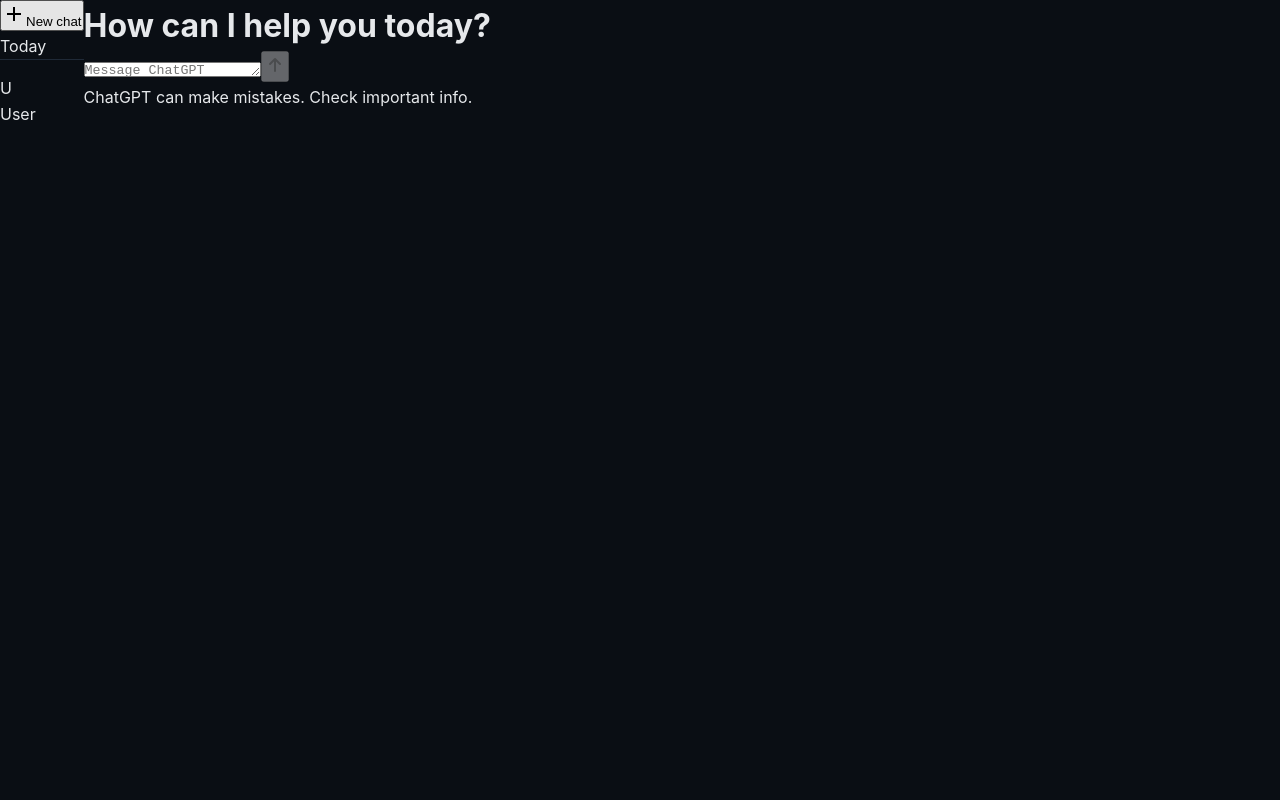
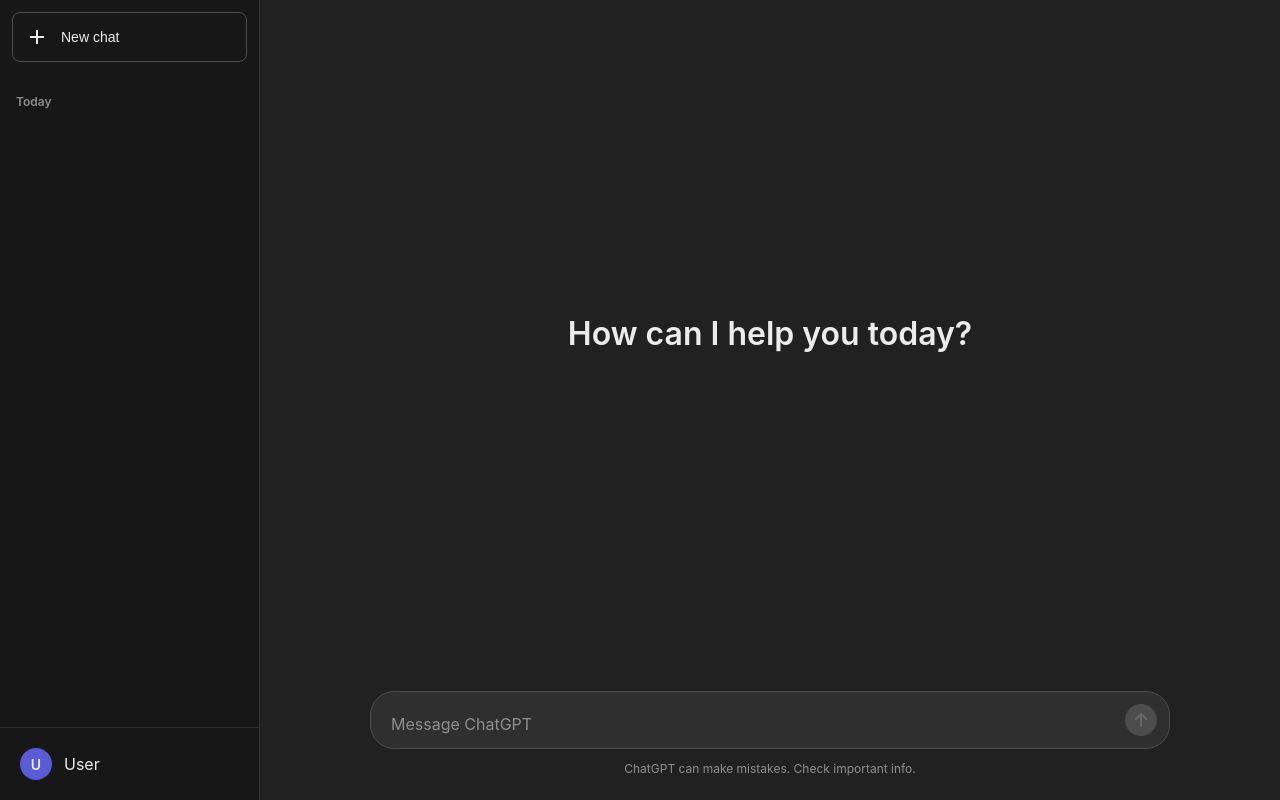
Before and after one commit to asaithebest/Nova, a Next.js app: page / in a window 1280 px wide. Built offline with nearby package versions, Linux system fonts and the light colour scheme.

Commit message:
Update globals.css

```diff
--- a/styles/globals.css
+++ b/styles/globals.css
@@ -1,667 +1,300 @@
-/* globals.css */
-
 * {
-  box-sizing: border-box;
   margin: 0;
   padding: 0;
-}
-
-:root {
-  --bg-primary: #0a0e14;
-  --bg-secondary: #111621;
-  --bg-tertiary: #1a1f2e;
-  --bg-hover: #252b3a;
-
-  --text-primary: #e6e8eb;
-  --text-secondary: #9ca3af;
-  --text-tertiary: #6b7280;
-
-  --accent-primary: #3b82f6;
-  --accent-hover: #2563eb;
-  --accent-light: #1e40af;
-
-  --border-color: #1f2937;
-  --border-light: #374151;
-
-  --user-bubble: #3b82f6;
-  --assistant-bubble: #1f2937;
-
-  --success: #10b981;
-  --error: #ef4444;
-  --warning: #f59e0b;
-
-  --shadow-sm: 0 1px 2px 0 rgba(0, 0, 0, 0.3);
-  --shadow-md: 0 4px 6px -1px rgba(0, 0, 0, 0.4);
-  --shadow-lg: 0 10px 15px -3px rgba(0, 0, 0, 0.5);
-  --shadow-xl: 0 20px 25px -5px rgba(0, 0, 0, 0.6);
+  box-sizing: border-box;
 }
 
 body {
   font-family: -apple-system, BlinkMacSystemFont, "Segoe UI", Roboto, "Helvetica Neue", Arial, sans-serif;
-  background: var(--bg-primary);
-  color: var(--text-primary);
+  background: #212121;
+  color: #ececec;
   overflow: hidden;
-  line-height: 1.6;
 }
 
 .app {
   display: flex;
   height: 100vh;
   width: 100vw;
-  overflow: hidden;
 }
 
-/* ===== SIDEBAR ===== */
-
-.leftbar {
-  width: 280px;
-  background: var(--bg-secondary);
-  border-right: 1px solid var(--border-color);
+/* SIDEBAR */
+.sidebar {
+  width: 260px;
+  background: #171717;
   display: flex;
   flex-direction: column;
-  padding: 24px 16px;
-  overflow-y: auto;
+  border-right: 1px solid #2f2f2f;
   flex-shrink: 0;
 }
 
-.brand {
+.sidebar-header {
+  padding: 12px;
+}
+
+.new-chat {
+  width: 100%;
+  padding: 12px;
+  background: transparent;
+  border: 1px solid #4d4d4d;
+  border-radius: 8px;
+  color: #ececec;
+  font-size: 14px;
+  cursor: pointer;
   display: flex;
   align-items: center;
   gap: 12px;
-  margin-bottom: 32px;
-  padding-bottom: 24px;
-  border-bottom: 1px solid var(--border-color);
+  transition: background 0.2s;
 }
 
-.logo {
-  width: 48px;
-  height: 48px;
-  background: linear-gradient(135deg, var(--accent-primary), var(--accent-light));
-  border-radius: 12px;
+.new-chat:hover {
+  background: #2a2a2a;
+}
+
+.conversations {
+  flex: 1;
+  overflow-y: auto;
+  padding: 8px;
+}
+
+.conv-section {
+  margin-bottom: 16px;
+}
+
+.conv-title {
+  font-size: 12px;
+  color: #8e8e8e;
+  padding: 12px 8px 8px 8px;
+  font-weight: 600;
+}
+
+.sidebar-footer {
+  padding: 12px;
+  border-top: 1px solid #2f2f2f;
+}
+
+.user-section {
+  display: flex;
+  align-items: center;
+  gap: 12px;
+  padding: 8px;
+  cursor: pointer;
+  border-radius: 8px;
+  transition: background 0.2s;
+}
+
+.user-section:hover {
+  background: #2a2a2a;
+}
+
+.user-avatar {
+  width: 32px;
+  height: 32px;
+  border-radius: 50%;
+  background: #5b5bd6;
   display: flex;
   align-items: center;
   justify-content: center;
-  flex-shrink: 0;
-  box-shadow: var(--shadow-md);
+  font-weight: 600;
+  font-size: 14px;
 }
 
-.logo svg {
-  width: 28px;
-  height: 28px;
-  color: white;
-  stroke-width: 2.5;
-}
-
-.brand-text h1 {
-  font-size: 20px;
-  font-weight: 700;
-  letter-spacing: -0.02em;
-  color: var(--text-primary);
-  margin: 0;
-}
-
-.brand-text small {
-  font-size: 12px;
-  color: var(--text-tertiary);
-  font-weight: 500;
-  letter-spacing: 0.02em;
-}
-
-/* Navigation Section */
-
-.nav-section {
-  flex: 1;
-  margin-bottom: 24px;
-}
-
-.nav-title {
-  font-size: 11px;
-  font-weight: 700;
-  color: var(--text-tertiary);
-  letter-spacing: 0.08em;
-  text-transform: uppercase;
-  margin-bottom: 12px;
-  padding: 0 8px;
-}
-
-.nav-list {
-  display: flex;
-  flex-direction: column;
-  gap: 4px;
-}
-
-.nav-item {
-  display: flex;
-  align-items: center;
-  gap: 12px;
-  padding: 10px 12px;
-  background: transparent;
-  border: none;
-  border-radius: 8px;
-  color: var(--text-secondary);
-  font-size: 14px;
-  font-weight: 500;
-  cursor: pointer;
-  transition: all 0.15s ease;
-  width: 100%;
-  text-align: left;
-}
-
-.nav-item:hover {
-  background: var(--bg-hover);
-  color: var(--text-primary);
-}
-
-.nav-item.active {
-  background: var(--bg-tertiary);
-  color: var(--text-primary);
-  border: 1px solid var(--border-light);
-}
-
-.nav-item svg {
-  width: 18px;
-  height: 18px;
-  flex-shrink: 0;
-  stroke-width: 2;
-}
-
-/* Sidebar Footer */
-
-.sidebar-footer {
-  margin-top: auto;
-  padding-top: 16px;
-  border-top: 1px solid var(--border-color);
-  display: flex;
-  flex-direction: column;
-  gap: 8px;
-}
-
-.footer-btn {
-  display: flex;
-  align-items: center;
-  gap: 10px;
-  padding: 10px 12px;
-  background: transparent;
-  border: none;
-  border-radius: 8px;
-  color: var(--text-secondary);
-  font-size: 13px;
-  font-weight: 500;
-  cursor: pointer;
-  transition: all 0.15s ease;
-  width: 100%;
-  text-align: left;
-}
-
-.footer-btn:hover {
-  background: var(--bg-hover);
-  color: var(--text-primary);
-}
-
-.footer-btn svg {
-  width: 16px;
-  height: 16px;
-  flex-shrink: 0;
-}
-
-.footer-note {
-  display: flex;
-  align-items: center;
-  gap: 8px;
-  padding: 12px;
-  margin-top: 8px;
-  background: rgba(16, 185, 129, 0.08);
-  border: 1px solid rgba(16, 185, 129, 0.2);
-  border-radius: 8px;
-  font-size: 12px;
-  color: var(--success);
-  font-weight: 500;
-}
-
-.footer-note svg {
-  width: 14px;
-  height: 14px;
-  flex-shrink: 0;
-}
-
-/* ===== CHAT AREA ===== */
-
-.chat-area {
+/* MAIN AREA */
+.main {
   flex: 1;
   display: flex;
   flex-direction: column;
-  background: var(--bg-primary);
-  overflow: hidden;
+  position: relative;
+  background: #212121;
 }
 
-/* Header */
-
-.header-area {
-  display: flex;
-  align-items: center;
-  justify-content: space-between;
-  padding: 20px 32px;
-  border-bottom: 1px solid var(--border-color);
-  background: var(--bg-secondary);
-  flex-shrink: 0;
-}
-
-.header-left {
-  display: flex;
-  flex-direction: column;
-  gap: 4px;
-}
-
-.header-left h2 {
-  font-size: 18px;
-  font-weight: 700;
-  color: var(--text-primary);
-  margin: 0;
-}
-
-.status-indicator {
-  display: flex;
-  align-items: center;
-  gap: 8px;
-  font-size: 13px;
-  color: var(--text-secondary);
-}
-
-.status-dot {
-  width: 8px;
-  height: 8px;
-  background: var(--success);
-  border-radius: 50%;
-  display: inline-block;
-  animation: pulse 2s ease-in-out infinite;
-}
-
-@keyframes pulse {
-  0%, 100% {
-    opacity: 1;
-    transform: scale(1);
-  }
-  50% {
-    opacity: 0.7;
-    transform: scale(1.1);
-  }
-}
-
-.header-actions {
-  display: flex;
-  gap: 8px;
-}
-
-.icon-btn {
-  width: 40px;
-  height: 40px;
+.empty-state {
+  flex: 1;
   display: flex;
   align-items: center;
   justify-content: center;
-  background: transparent;
-  border: 1px solid var(--border-color);
-  border-radius: 8px;
-  color: var(--text-secondary);
-  cursor: pointer;
-  transition: all 0.15s ease;
+  flex-direction: column;
+  padding: 24px;
 }
 
-.icon-btn:hover {
-  background: var(--bg-hover);
-  border-color: var(--border-light);
-  color: var(--text-primary);
+.empty-state h1 {
+  font-size: 32px;
+  font-weight: 600;
+  color: #ececec;
+  text-align: center;
 }
-
-.icon-btn svg {
-  width: 18px;
-  height: 18px;
-}
-
-/* Messages */
 
 .messages {
   flex: 1;
   overflow-y: auto;
-  padding: 32px 24px;
-  display: flex;
-  flex-direction: column;
-  gap: 24px;
+  scroll-behavior: smooth;
 }
 
-.messages::-webkit-scrollbar {
-  width: 6px;
+.message {
+  border-bottom: 1px solid #2f2f2f;
+  padding: 24px 0;
 }
 
-.messages::-webkit-scrollbar-track {
-  background: transparent;
+.message-content {
+  max-width: 800px;
+  margin: 0 auto;
+  display: flex;
+  gap: 24px;
+  padding: 0 24px;
 }
 
-.messages::-webkit-scrollbar-thumb {
-  background: var(--border-light);
-  border-radius: 3px;
-}
-
-.messages::-webkit-scrollbar-thumb:hover {
-  background: var(--text-tertiary);
-}
-
-.message-row {
-  display: flex;
-  gap: 16px;
-  align-items: flex-start;
-  max-width: 900px;
-  width: 100%;
-}
-
-.message-row.left {
-  margin-right: auto;
-}
-
-.message-row.right {
-  margin-left: auto;
-  flex-direction: row-reverse;
+.message.user .message-content {
+  padding-left: 80px;
 }
 
 .avatar {
   width: 40px;
   height: 40px;
-  border-radius: 10px;
+  border-radius: 50%;
+  flex-shrink: 0;
   display: flex;
   align-items: center;
   justify-content: center;
-  flex-shrink: 0;
-  font-weight: 700;
-  font-size: 14px;
 }
 
-.avatar.user {
-  background: linear-gradient(135deg, var(--accent-primary), var(--accent-light));
-  color: white;
-  box-shadow: var(--shadow-md);
+.message.user .avatar {
+  background: #5b5bd6;
+  font-weight: 600;
 }
 
-.avatar.assistant {
-  background: var(--bg-tertiary);
-  border: 1px solid var(--border-light);
-  color: var(--text-primary);
+.text {
+  flex: 1;
+  line-height: 1.75;
+  font-size: 16px;
+  white-space: pre-wrap;
+  word-wrap: break-word;
 }
 
-.avatar svg {
-  width: 20px;
-  height: 20px;
-  stroke-width: 2;
+.typing-indicator {
+  display: flex;
+  gap: 4px;
+  padding: 12px 0;
 }
 
-.bubble {
-  padding: 16px 20px;
-  border-radius: 16px;
-  max-width: 600px;
-  word-wrap: break-word;
-  box-shadow: var(--shadow-sm);
+.typing-indicator span {
+  width: 8px;
+  height: 8px;
+  border-radius: 50%;
+  background: #8e8e8e;
+  animation: typing 1.4s infinite;
 }
 
-.bubble.user {
-  background: linear-gradient(135deg, var(--user-bubble), var(--accent-light));
-  color: white;
-  border-bottom-right-radius: 4px;
-}
-
-.bubble.assistant {
-  background: var(--assistant-bubble);
-  border: 1px solid var(--border-color);
-  color: var(--text-primary);
-  border-bottom-left-radius: 4px;
-}
-
-.bubble .msg {
-  font-family: inherit;
-  font-size: 14px;
-  line-height: 1.6;
-  white-space: pre-wrap;
-  margin: 0;
-}
-
-/* Typing Indicator */
-
-.typing {
-  display: flex;
-  gap: 6px;
-  padding: 4px 0;
-}
-
-.typing span {
-  width: 8px;
-  height: 8px;
-  background: var(--text-tertiary);
-  border-radius: 50%;
-  animation: typing 1.4s ease-in-out infinite;
-}
-
-.typing span:nth-child(1) {
-  animation-delay: 0s;
-}
-
-.typing span:nth-child(2) {
+.typing-indicator span:nth-child(2) {
   animation-delay: 0.2s;
 }
 
-.typing span:nth-child(3) {
+.typing-indicator span:nth-child(3) {
   animation-delay: 0.4s;
 }
 
 @keyframes typing {
   0%, 60%, 100% {
+    opacity: 0.3;
     transform: translateY(0);
-    opacity: 0.7;
   }
   30% {
-    transform: translateY(-10px);
     opacity: 1;
+    transform: translateY(-8px);
   }
 }
 
-/* ===== COMPOSER ===== */
-
-.composer-wrapper {
-  padding: 24px 32px 32px;
-  background: var(--bg-secondary);
-  border-top: 1px solid var(--border-color);
-  flex-shrink: 0;
+/* INPUT AREA */
+.input-area {
+  padding: 24px;
+  background: #212121;
 }
 
-.composer {
+.input-form {
+  max-width: 800px;
+  margin: 0 auto;
+  position: relative;
+  background: #2f2f2f;
+  border-radius: 24px;
+  border: 1px solid #4d4d4d;
   display: flex;
-  align-items: center;
-  gap: 12px;
-  background: var(--bg-tertiary);
-  border: 1px solid var(--border-light);
-  border-radius: 16px;
-  padding: 8px 8px 8px 16px;
-  transition: all 0.2s ease;
-  max-width: 900px;
-  margin: 0 auto;
+  align-items: flex-end;
+  padding: 12px 12px 12px 20px;
 }
 
-.composer:focus-within {
-  border-color: var(--accent-primary);
-  box-shadow: 0 0 0 3px rgba(59, 130, 246, 0.1);
-}
-
-.attach-btn {
-  width: 36px;
-  height: 36px;
-  display: flex;
-  align-items: center;
-  justify-content: center;
-  background: transparent;
-  border: none;
-  border-radius: 8px;
-  color: var(--text-secondary);
-  cursor: pointer;
-  transition: all 0.15s ease;
-  flex-shrink: 0;
-}
-
-.attach-btn:hover {
-  background: var(--bg-hover);
-  color: var(--text-primary);
-}
-
-.attach-btn svg {
-  width: 20px;
-  height: 20px;
-}
-
-.composer input {
+.input-form textarea {
   flex: 1;
   background: transparent;
   border: none;
   outline: none;
-  color: var(--text-primary);
-  font-size: 15px;
-  padding: 8px;
+  color: #ececec;
+  font-size: 16px;
   font-family: inherit;
+  resize: none;
+  max-height: 200px;
+  line-height: 24px;
 }
 
-.composer input::placeholder {
-  color: var(--text-tertiary);
+.input-form textarea::placeholder {
+  color: #8e8e8e;
 }
 
-.send-btn {
-  width: 40px;
-  height: 40px;
+.send-button {
+  width: 32px;
+  height: 32px;
+  border-radius: 50%;
+  background: #ececec;
+  border: none;
+  cursor: pointer;
   display: flex;
   align-items: center;
   justify-content: center;
-  background: var(--accent-primary);
-  border: none;
-  border-radius: 10px;
-  color: white;
-  cursor: pointer;
-  transition: all 0.15s ease;
   flex-shrink: 0;
-  box-shadow: var(--shadow-md);
+  transition: background 0.2s;
+  margin-left: 8px;
 }
 
-.send-btn:hover:not(:disabled) {
-  background: var(--accent-hover);
-  transform: translateY(-1px);
-  box-shadow: var(--shadow-lg);
-}
-
-.send-btn:disabled {
-  opacity: 0.5;
+.send-button:disabled {
+  background: #4d4d4d;
   cursor: not-allowed;
 }
 
-.send-btn svg {
-  width: 20px;
-  height: 20px;
-  stroke-width: 2.5;
+.send-button:disabled svg {
+  color: #676767;
 }
 
-.spinner {
-  animation: spin 1s linear infinite;
+.send-button:not(:disabled):hover {
+  background: #d1d1d1;
 }
 
-@keyframes spin {
-  from {
-    transform: rotate(0deg);
-  }
-  to {
-    transform: rotate(360deg);
-  }
+.send-button svg {
+  color: #171717;
 }
 
-/* Composer Footer */
-
-.composer-footer {
-  display: flex;
-  align-items: center;
-  justify-content: center;
-  gap: 12px;
+.input-footer {
+  text-align: center;
+  font-size: 12px;
+  color: #8e8e8e;
   margin-top: 12px;
-  font-size: 12px;
-  color: var(--text-tertiary);
-  max-width: 900px;
+  max-width: 800px;
   margin-left: auto;
   margin-right: auto;
 }
 
-.model-badge {
-  background: rgba(59, 130, 246, 0.12);
-  color: var(--accent-primary);
-  padding: 4px 10px;
-  border-radius: 6px;
-  font-weight: 600;
-  font-size: 11px;
-  letter-spacing: 0.03em;
+/* Scrollbar */
+::-webkit-scrollbar {
+  width: 8px;
 }
 
-.encrypted-badge {
-  display: flex;
-  align-items: center;
-  gap: 6px;
-  color: var(--success);
-  font-weight: 500;
+::-webkit-scrollbar-track {
+  background: transparent;
 }
 
-.encrypted-badge svg {
-  width: 12px;
-  height: 12px;
+::-webkit-scrollbar-thumb {
+  background: #4d4d4d;
+  border-radius: 4px;
 }
 
-.separator {
-  color: var(--border-light);
-}
-
-/* ===== RESPONSIVE ===== */
-
-@media (max-width: 768px) {
-  .leftbar {
-    width: 240px;
-  }
-
-  .header-area {
-    padding: 16px 20px;
-  }
-
-  .messages {
-    padding: 20px 16px;
-  }
-
-  .composer-wrapper {
-    padding: 20px 16px 24px;
-  }
-
-  .bubble {
-    max-width: 85%;
-  }
-}
-
-@media (max-width: 640px) {
-  .leftbar {
-    position: absolute;
-    left: -280px;
-    z-index: 100;
-    transition: left 0.3s ease;
-  }
-
-  .leftbar.open {
-    left: 0;
-  }
-
-  .header-left h2 {
-    font-size: 16px;
-  }
-
-  .status-indicator {
-    font-size: 12px;
-  }
-
-  .composer input {
-    font-size: 14px;
-  }
+::-webkit-scrollbar-thumb:hover {
+  background: #5e5e5e;
 }
 
 .conv-item {
```
